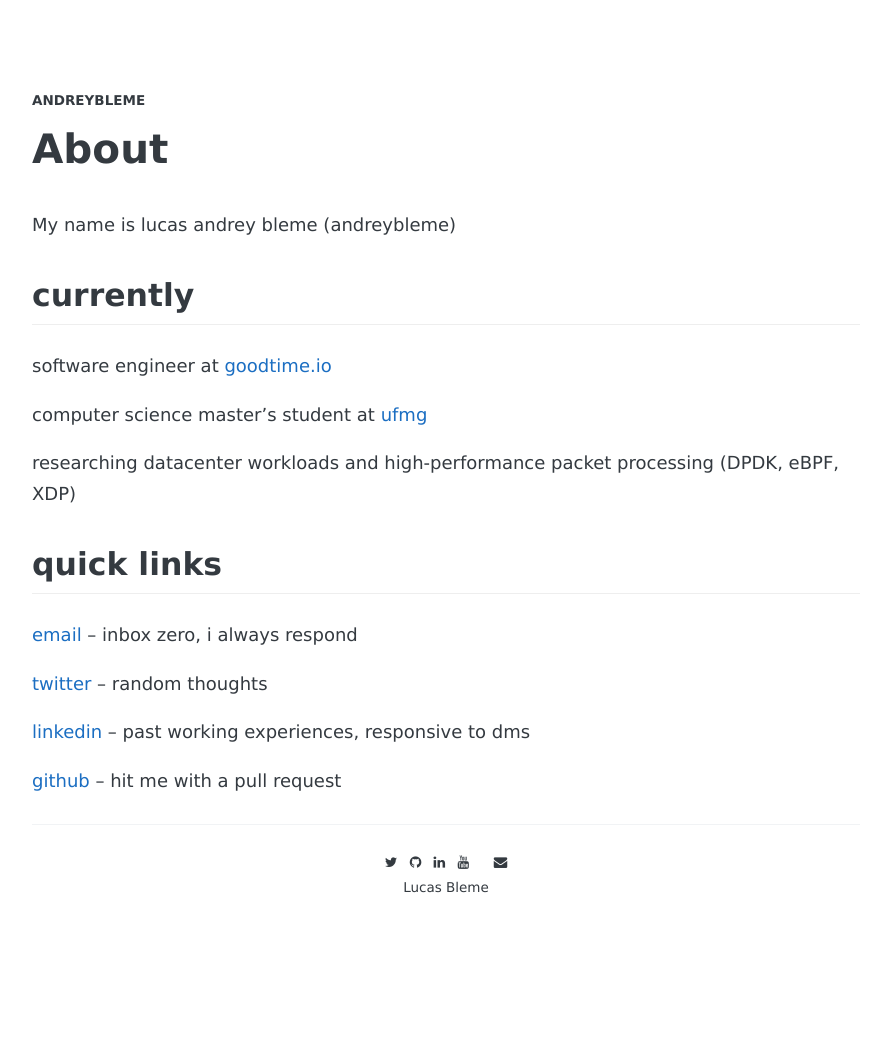
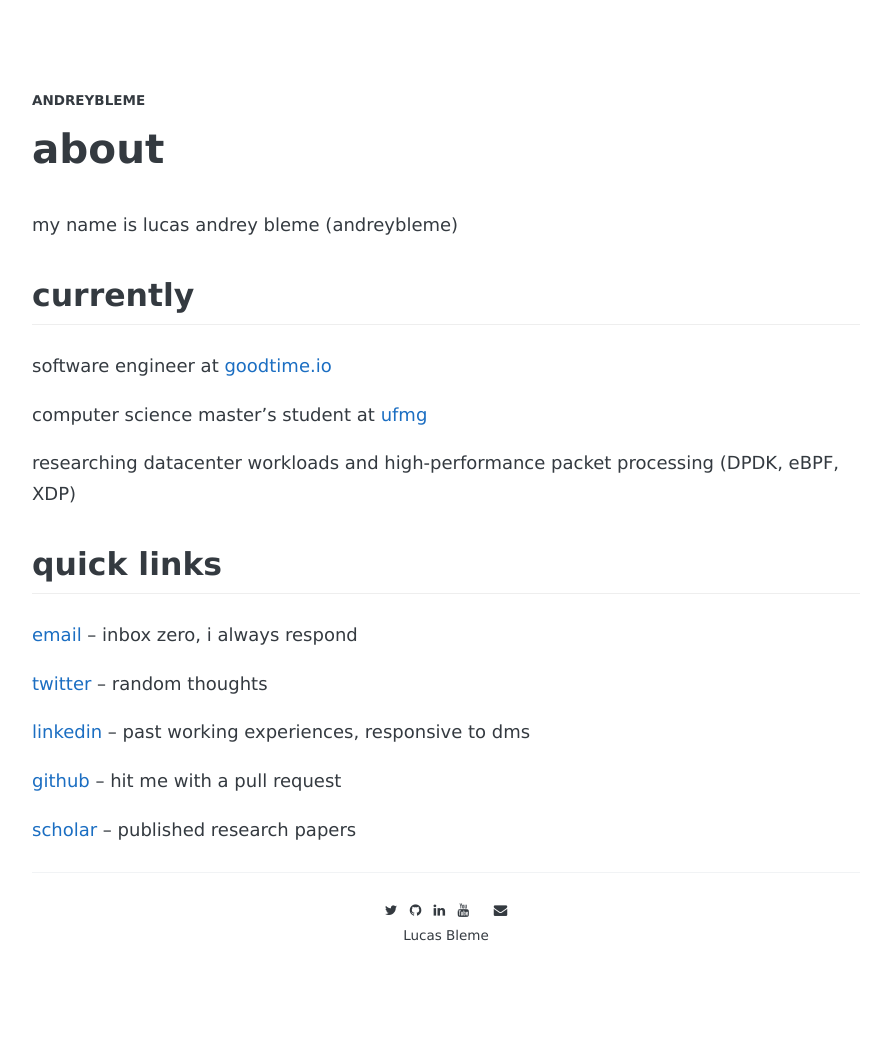
Before and after one commit to andreybleme/andreybleme.github.io, a Jekyll site: the page built from about.md, in a window 1280 px wide. Shown: the whole page, without its empty margins (194-1085 px from the left). Built offline with Jekyll 4.4.1, drawn with Linux system fonts in a browser that asks for light colours; nearby versions of some CDN libraries; some web fonts are replaced; before the commit the page ends 988 px from its top, so only the background shows below that.

Commit message:
Update about.md

```diff
--- a/about.md
+++ b/about.md
@@ -1,10 +1,10 @@
 ---
-title: About
+title: about
 permalink: /about/
 comments: true
 ---
 
-My name is lucas andrey bleme (andreybleme)
+my name is lucas andrey bleme (andreybleme)
 
 ## currently
 
@@ -23,3 +23,5 @@ researching datacenter workloads and high-performance packet processing (DPDK, e
 [linkedin](https://www.linkedin.com/in/andreybleme) – past working experiences, responsive to dms
 
 [github](https://github.com/andreybleme) – hit me with a pull request
+
+[scholar](https://scholar.google.com/citations?user=Yt9LrFoAAAAJ) – published research papers
```
